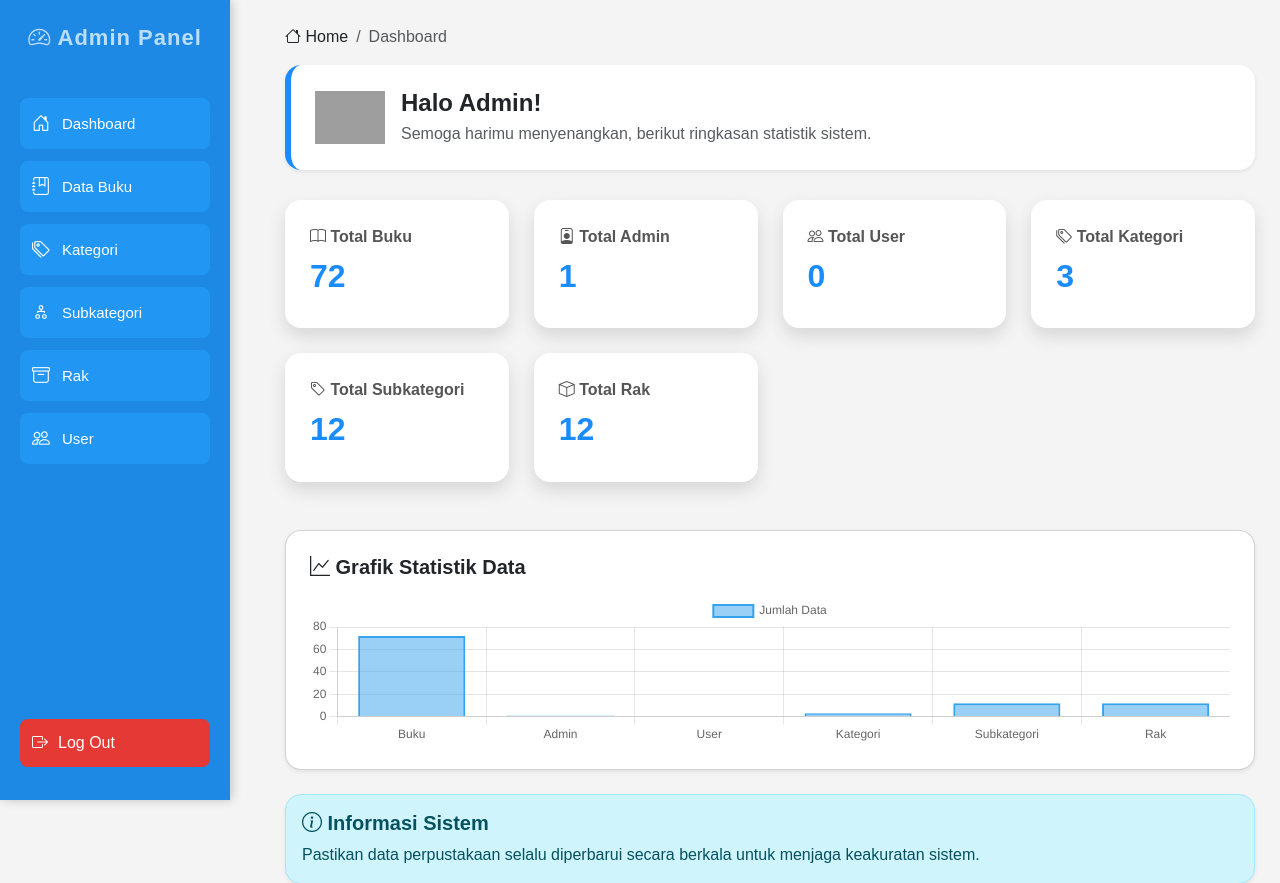
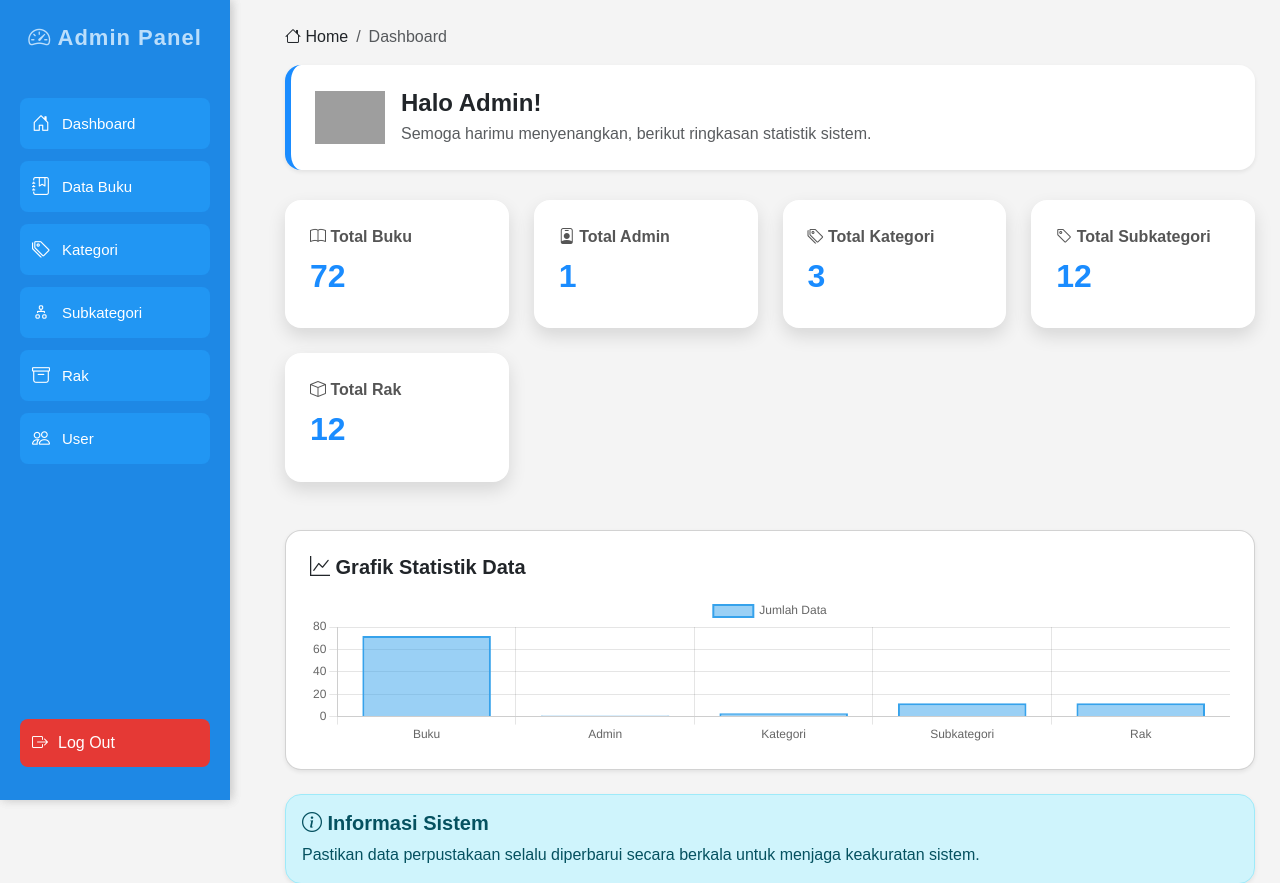
Before and after one commit to ilhamzainuri/library-react, a PHP site: page /cms/admin.php in a window 1280 px wide. Shown: the top 883 px of the page. Run offline with PHP 8.4, Linux system fonts and the light colour scheme; data comes from the database, SQL or seed files in the repository; grey boxes are pictures that could not be loaded.

Commit message:
minor fix

```diff
--- a/back-end/cms/admin.php
+++ b/back-end/cms/admin.php
@@ -12,7 +12,6 @@ $totalKategori    = mysqli_num_rows(mysqli_query($koneksi, "SELECT kategoriId FR
 $totalSubkategori = mysqli_num_rows(mysqli_query($koneksi, "SELECT id_subkategori FROM subkategori"));
 $totalRak         = mysqli_num_rows(mysqli_query($koneksi, "SELECT rakId FROM rak"));
 $totalAdmin       = mysqli_num_rows(mysqli_query($koneksi, "SELECT userId FROM useracc WHERE role='admin'"));
-$totalGuest       = mysqli_num_rows(mysqli_query($koneksi, "SELECT userId FROM useracc WHERE role='guest'"));
 ?>
 <!DOCTYPE html>
 <html>
@@ -172,11 +171,6 @@ $totalGuest       = mysqli_num_rows(mysqli_query($koneksi, "SELECT userId FROM u
         </div>
 
         <div class="card-stats">
-            <p><i class="bi bi-people"></i> Total User</p>
-            <h3><?= $totalGuest ?></h3>
-        </div>
-
-        <div class="card-stats">
             <p><i class="bi bi-tags"></i> Total Kategori</p>
             <h3><?= $totalKategori ?></h3>
         </div>
@@ -214,13 +208,12 @@ const ctx = document.getElementById('chartData');
 new Chart(ctx, {
     type: 'bar',
     data: {
-        labels: ['Buku', 'Admin', 'User', 'Kategori', 'Subkategori', 'Rak'],
+        labels: ['Buku', 'Admin', 'Kategori', 'Subkategori', 'Rak'],
         datasets: [{
             label: 'Jumlah Data',
             data: [
                 <?= $totalBuku ?>,
                 <?= $totalAdmin ?>,
-                <?= $totalGuest ?>,
                 <?= $totalKategori ?>,
                 <?= $totalSubkategori ?>,
                 <?= $totalRak ?>
```
